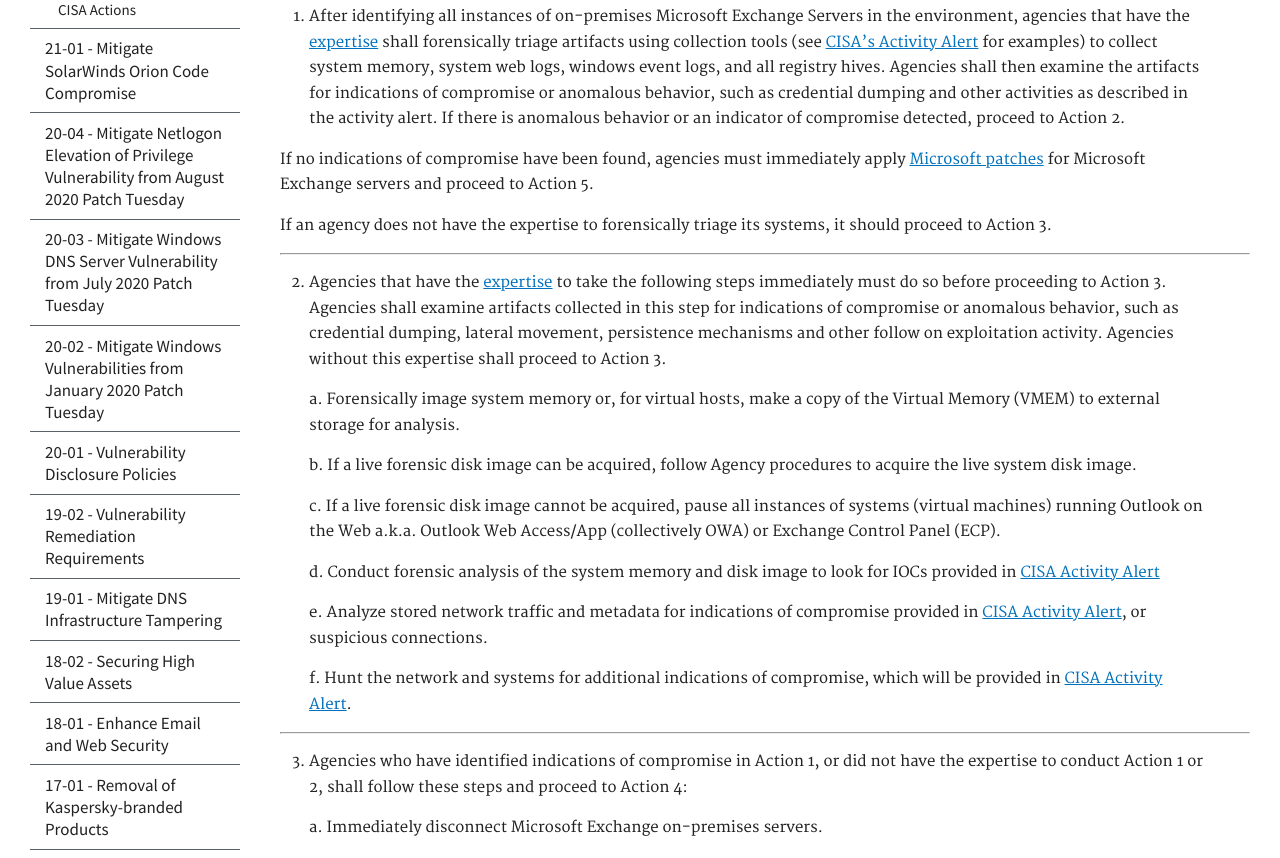
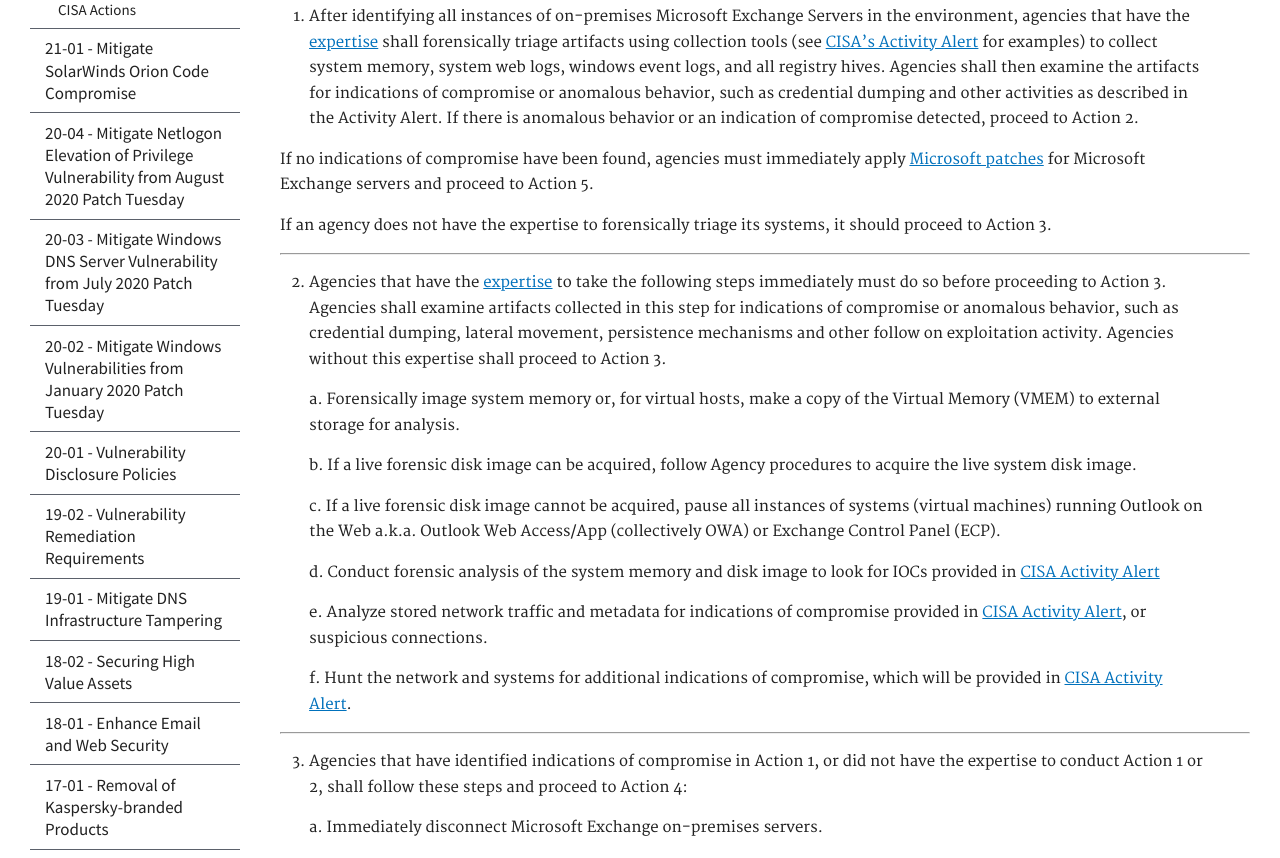
Before and after one commit to cisagov/cyber.dhs.gov, a Jekyll site: the page built from pages/ed-21-02.md, in a window 1280 px wide and 1400 px high, scrolled down 1049 px. Shown: the part 227-1085 px from the top of the window. Built offline with Jekyll 4.4.1, drawn with Linux system fonts in a browser that asks for light colours; some of the changed text lies outside the part shown.

Commit message:
Update ed-21-02.md
more language changes

```diff
--- a/pages/ed-21-02.md
+++ b/pages/ed-21-02.md
@@ -34,9 +34,8 @@ CISA has determined that this exploitation of Microsoft Exchange on-premises pro
 
 Currently, the vulnerabilities related to this known exploitation activity include CVE-2021-26855, CVE-2021-26857, CVE-2021-26858, CVE-2021-27065. According to Microsoft and security researchers, the following vulnerabilities are related yet not known to be exploited: CVE-2021-26412, CVE-2021-26854, CVE-2021-27078.
 
-
 ### Required Actions
-1.  After identifying all instances of on-premises Microsoft Exchange Servers in the environment, agencies that have the [expertise](https://cyber.dhs.gov/ed/21-01/#what-does-the-directive-mean-by-expertise)  shall forensically triage artifacts using collection tools (see [CISA’s Activity Alert](https://us-cert.cisa.gov/ncas/alerts/aa21-062a) for examples) to collect system memory, system web logs, windows event logs, and all registry hives. Agencies shall then examine the artifacts for indications of compromise or anomalous behavior, such as credential dumping and other activities as described in the activity alert. If there is anomalous behavior or an indicator of compromise detected, proceed to Action 2.
+1.  After identifying all instances of on-premises Microsoft Exchange Servers in the environment, agencies that have the  [expertise](https://cyber.dhs.gov/ed/21-01/#what-does-the-directive-mean-by-expertise)  shall forensically triage artifacts using collection tools (see [CISA’s Activity Alert](https://us-cert.cisa.gov/ncas/alerts/aa21-062a) for examples) to collect system memory, system web logs, windows event logs, and all registry hives. Agencies shall then examine the artifacts for indications of compromise or anomalous behavior, such as credential dumping and other activities as described in the Activity Alert. If there is anomalous behavior or an indication of compromise detected, proceed to Action 2.
 
 If no indications of compromise have been found, agencies must immediately apply [Microsoft patches](https://msrc-blog.microsoft.com/2021/03/02/multiple-security-updates-released-for-exchange-server) for Microsoft Exchange servers and proceed to Action 5.
 
@@ -62,7 +61,7 @@ If an agency does not have the expertise to forensically triage its systems, it
 - - -
 
 {:start="3"}
-3.  Agencies who have identified indications of compromise in Action 1, or did not have the expertise to conduct Action 1 or 2, shall follow these steps and proceed to Action 4:
+3.  Agencies that have identified indications of compromise in Action 1, or did not have the expertise to conduct Action 1 or 2, shall follow these steps and proceed to Action 4:
 
     a.	Immediately disconnect Microsoft Exchange on-premises servers.
 
@@ -92,7 +91,7 @@ If an agency does not have the expertise to forensically triage its systems, it
 {:start="5"}
 5.  All agencies shall submit a report to CISA using the [provided template]({{ site.baseurl }}/assets/report/ed21-02status.xlsx) by **noon Eastern Standard Time on Friday, March 5, 2021**. Department-level Chief Information Officers (CIOs) or equivalents must submit this report attesting agency status to CISA.
 
-*These required actions apply to agencies operating Microsoft Exchange Servers in any information system, including an information system used or operated by another entity on behalf of an agency, that collects, processes, stores, transmits, disseminates, or otherwise maintains agency information.*
+*These Required Actions apply to agencies operating Microsoft Exchange Servers in any information system, including an information system used or operated by another entity on behalf of an agency, that collects, processes, stores, transmits, disseminates, or otherwise maintains agency information.*
 
 ### CISA Actions
 
```
